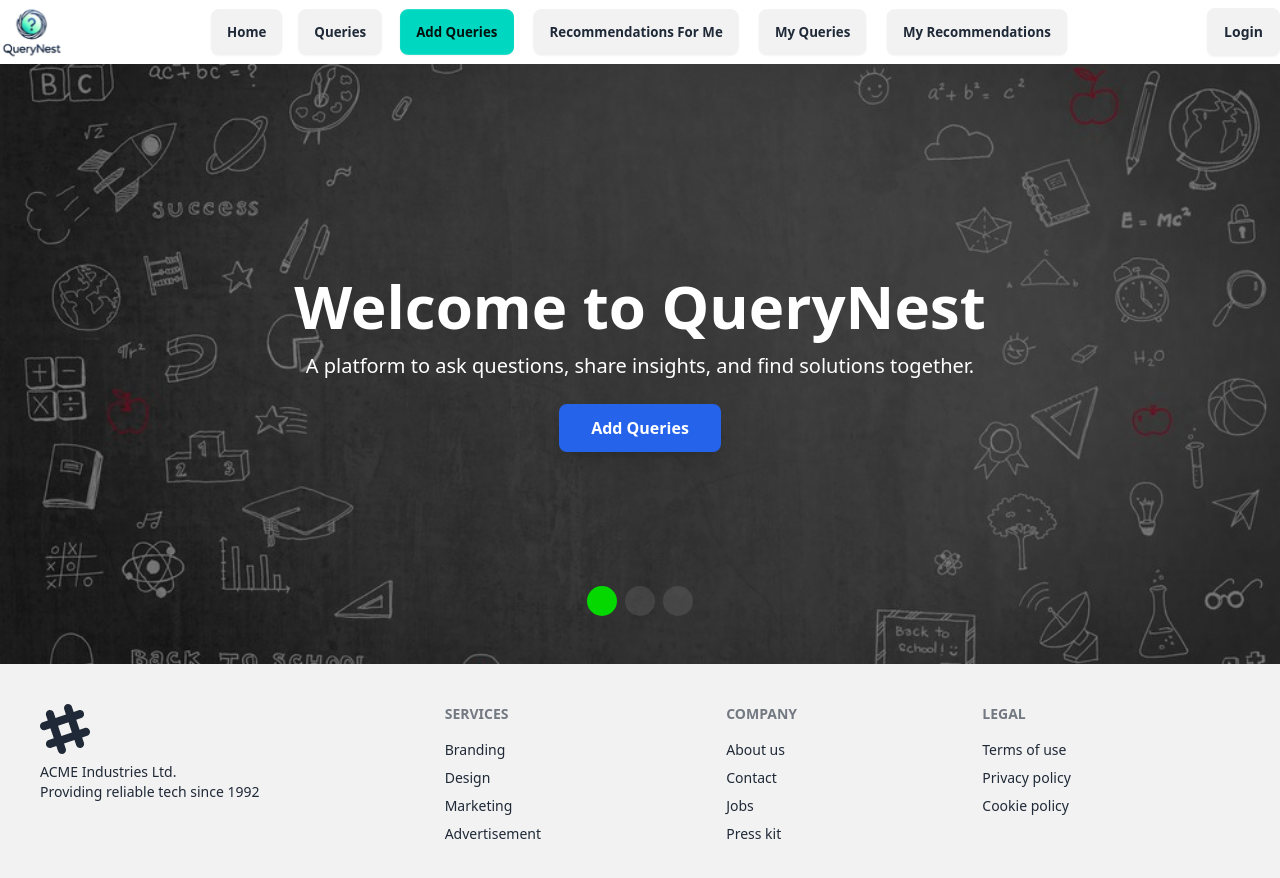
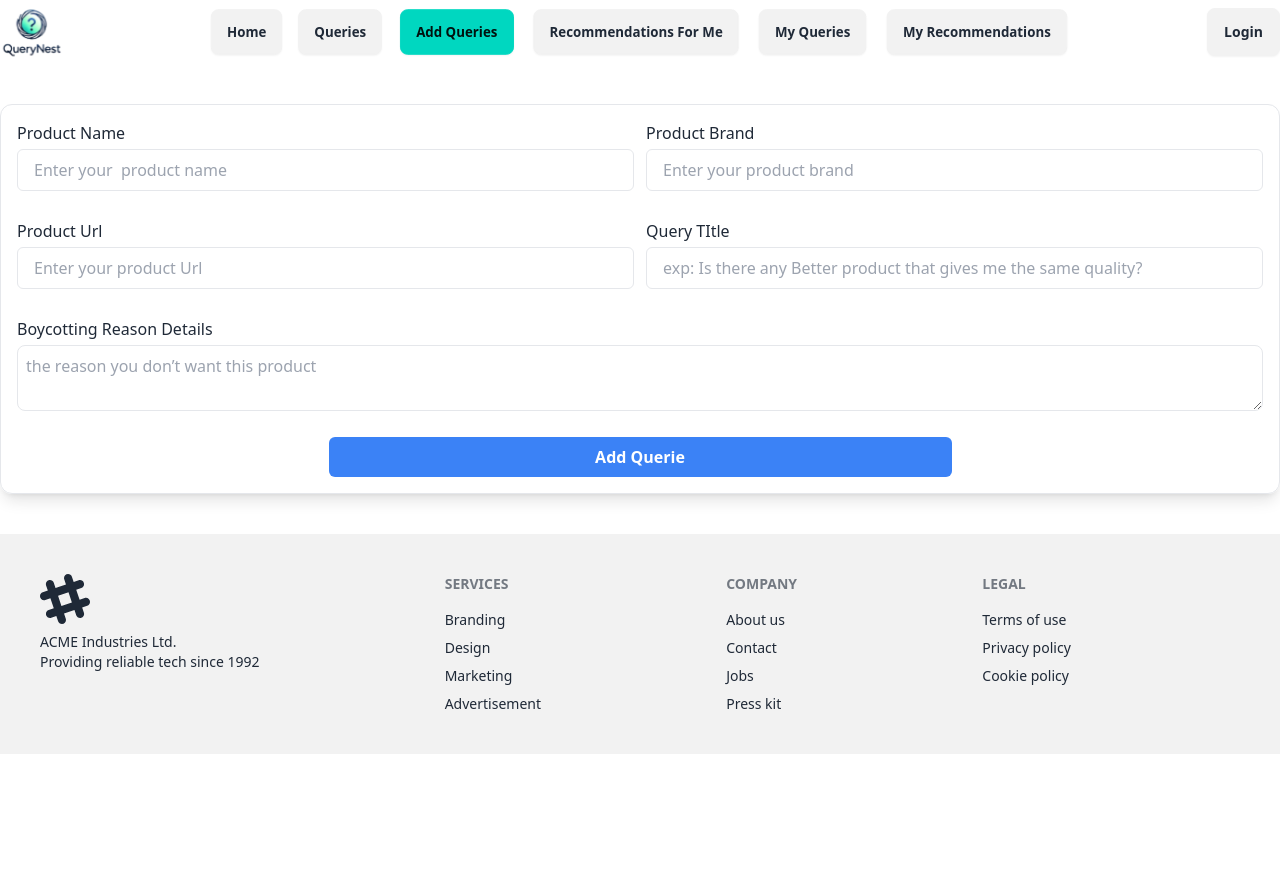
Before and after one commit to abdullah107189/Querynest-client-side, a React (Vite) app: page /add-queries in a window 1280 px wide. Shown: the top 878 px of the page. After the commit the page ends 800 px from the top, so only its background shows below. Built offline with nearby package versions, Linux system fonts and the light colour scheme; no server answers.

Commit message:
add queries form create and other route add

```diff
--- a/package.json
+++ b/package.json
@@ -10,6 +10,7 @@
     "preview": "vite preview"
   },
   "dependencies": {
+    "date-fns": "^4.1.0",
     "firebase": "^11.1.0",
     "localforage": "^1.10.0",
     "match-sorter": "^8.0.0",
--- /dev/null
+++ b/src/compoonents/Queries/Queries.jsx
@@ -0,0 +1,9 @@
+const Queries = () => {
+    return (
+        <div>
+            6 queries
+        </div>
+    );
+};
+
+export default Queries;
--- a/src/compoonents/Slider/Slider.jsx
+++ b/src/compoonents/Slider/Slider.jsx
@@ -5,6 +5,7 @@ import './slider.css'
 import { Pagination, Autoplay } from 'swiper/modules';
 import celebrat from '../../assets/banner_slider.png'
 import banner2 from '../../assets/slider3.jpg'
+import { Link } from 'react-router-dom';
 const Slider = () => {
     return (
         <Swiper
@@ -36,11 +37,12 @@ const Slider = () => {
                         <p className="text-lg md:text-xl mb-6">
                             A platform to ask questions, share insights, and find solutions together.
                         </p>
-                        <button
+                        <Link
+                            to={'/add-queries'}
                             className="bg-blue-600 hover:bg-blue-700 text-white font-semibold py-3 px-8 rounded-lg transition-all duration-300 shadow-lg"
                         >
                             Add Queries
-                        </button>
+                        </Link>
                     </div>
                 </div>
             </SwiperSlide>
--- /dev/null
+++ b/src/pages/AddQueries/AddQueries.jsx
@@ -0,0 +1,84 @@
+import { useContext } from "react";
+import { AuthContext } from "../../Provider/AuthProvider";
+import { format } from "date-fns";
+
+const AddQueries = () => {
+    const { user } = useContext(AuthContext)
+    const date = format(new Date(), 'P')
+
+    const handleSubmit = (e) => {
+        e.preventDefault()
+        const form = new FormData(e.target)
+        const formEntriesData = Object.fromEntries(form.entries())
+        formEntriesData.authorName = user?.displayName
+        formEntriesData.authorPhotoURL = user?.photoURL
+        formEntriesData.authorEmail = user?.email
+        formEntriesData.uploadDate = date
+        formEntriesData.recommendationCount = 0
+    }
+    return (
+        <div className="my-10 border p-4 rounded-xl shadow-lg">
+            <form onSubmit={handleSubmit} className="grid grid-cols-1 md:grid-cols-2 gap-3">
+                <div className="mb-4">
+                    <label htmlFor="name" className="block text-gray-800 text-md mb-1">
+                        Product Name
+                    </label>
+                    <input
+                        type="text"
+                        name="product_name"
+                        className="w-full px-4 py-2 rounded-md focus:outline-none border"
+                        placeholder="Enter your  product name"
+                    />
+                </div>
+                <div className="mb-4">
+                    <label htmlFor="name" className="block text-gray-800 text-md mb-1">
+                        Product Brand
+                    </label>
+                    <input
+                        type="text"
+                        name="product_brand"
+                        className="w-full px-4 py-2 rounded-md focus:outline-none border"
+                        placeholder="Enter your product brand"
+                    />
+                </div>
+
+                <div className="mb-4">
+                    <label htmlFor="name" className="block text-gray-800 text-md mb-1">
+                        Product Url
+                    </label>
+                    <input
+                        type="url"
+                        name="product_url"
+                        className="w-full px-4 py-2 rounded-md focus:outline-none border"
+                        placeholder="Enter your product Url"
+                    />
+                </div>
+
+                <div className="mb-4">
+                    <label htmlFor="photoUrl" className="block text-gray-800 text-md mb-1">
+                        Query TItle
+                    </label>
+                    <input
+                        type="text"
+                        name="query_title"
+                        className="w-full px-4 py-2 rounded-md focus:outline-none border"
+                        placeholder="exp: Is there any Better product that gives me the same quality?"
+                    />
+                </div>
+
+                <div className="md:col-span-2">
+                    <label htmlFor="name" className="block text-gray-800 text-md mb-1">
+                        Boycotting Reason Details
+                    </label>
+                    <textarea className="w-full border p-2 rounded-lg focus:outline-none mb-2 max-h-24" name="boycotting_reason" placeholder="the reason you don’t want this product"></textarea>
+                </div>
+
+                <button className="w-1/2 md:col-span-2 bg-blue-500 hover:bg-blue-600 text-white font-semibold py-2 px-4 rounded-md mx-auto">
+                    Add Querie
+                </button>
+            </form>
+        </div>
+    );
+};
+
+export default AddQueries;
--- a/src/pages/Home/Home.jsx
+++ b/src/pages/Home/Home.jsx
@@ -1,9 +1,11 @@
+import Queries from "../../compoonents/Queries/Queries";
 import Slider from "../../compoonents/Slider/Slider";
 
 const Home = () => {
     return (
         <div>
             <Slider></Slider>
+            <Queries></Queries>
         </div>
     );
 };
--- /dev/null
+++ b/src/pages/MyQueries/MyQueries.jsx
@@ -0,0 +1,9 @@
+const MyQueries = () => {
+    return (
+        <div>
+            my queries
+        </div>
+    );
+};
+
+export default MyQueries;
```
Also changed, not shown: src/Router/Router.jsx (+7 -5 lines), 1 other file (tests, documents, lock files or other folders).
